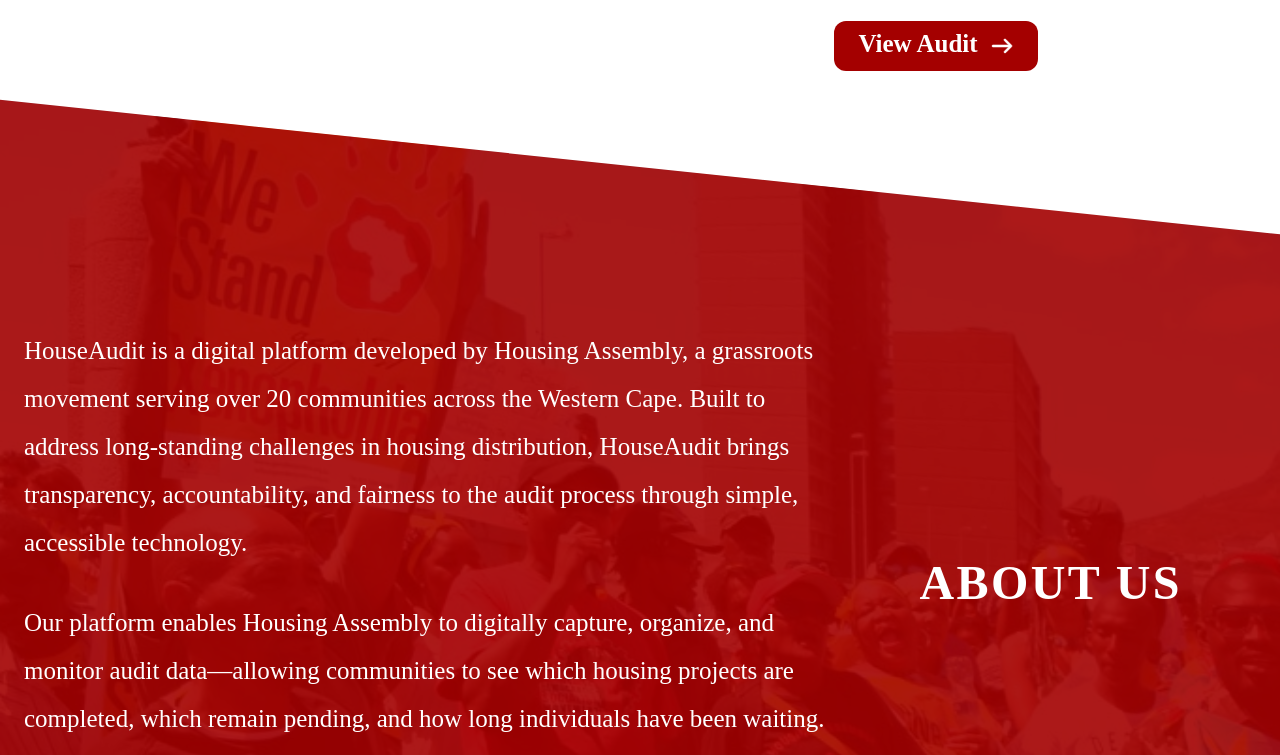
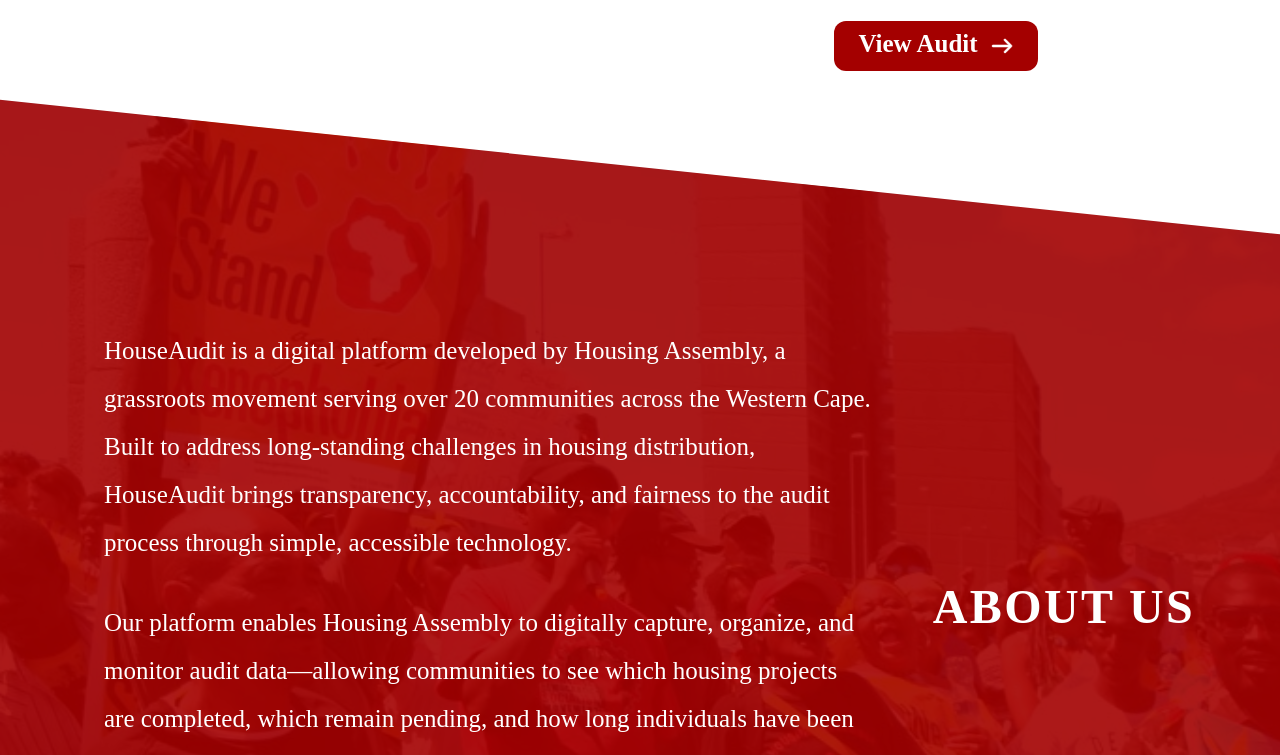
Before and after one commit to HousingAssembly/Audit-Team, a React (Create React App) app in the folder frontend/: page / in a window 1280 px wide. Shown: the part 638-1393 px from the top of the page. Built offline with nearby package versions, Linux system fonts and the light colour scheme.

Commit message:
Update home.jsx
Fixed about us section misalignment

```diff
--- a/frontend/src/components/home.jsx
+++ b/frontend/src/components/home.jsx
@@ -44,7 +44,7 @@
 
             <div className="absolute inset-0 skew-y-6 bg-palette-red h-[1000px] opacity-90 z-10"></div>
 
-            <div className="relative z-20 skew-y-6">
+            <div className="relative z-20 skew-y-6 ml-[5rem]">
               <div className="-skew-y-6 max-w-7xl mx-auto px-6 py-40 text-white flex flex-col md:flex-row items-center justify-between">
                 <div className="w-full md:w-2/3 space-y-8 text-[25px] leading-[3rem] ">
                   <p>
```
